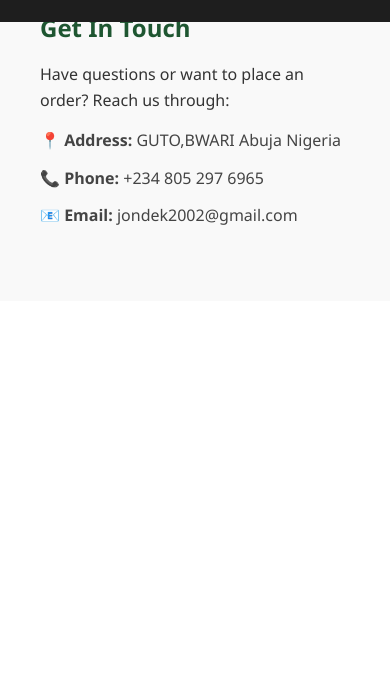
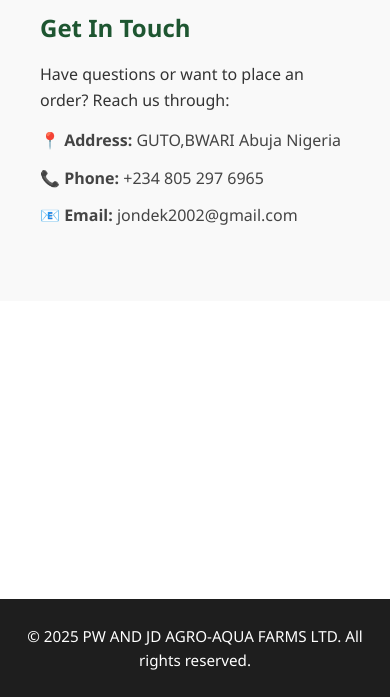
Before and after one commit to slayerkc60/PW-AND-JD-FARMS-LTD, a plain HTML site: page contact.html in a window 390 px wide. Shown: the part 211-908 px from the top of the page. Before the commit the page ends 844 px from the top, so only its background shows below. Drawn offline with Linux system fonts and the light colour scheme.

Commit message:
Update contact.css

```diff
--- a/contact.css
+++ b/contact.css
@@ -388,7 +388,7 @@ footer a:hover {
   }
   footer{
     position: absolute;
-    top: 10%;
+    top: 90%;
   }
 
 }
```
